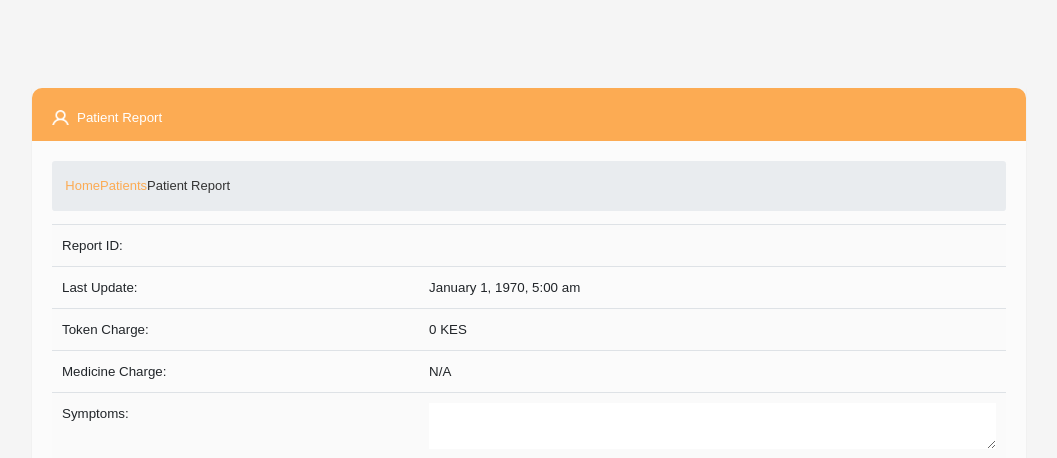
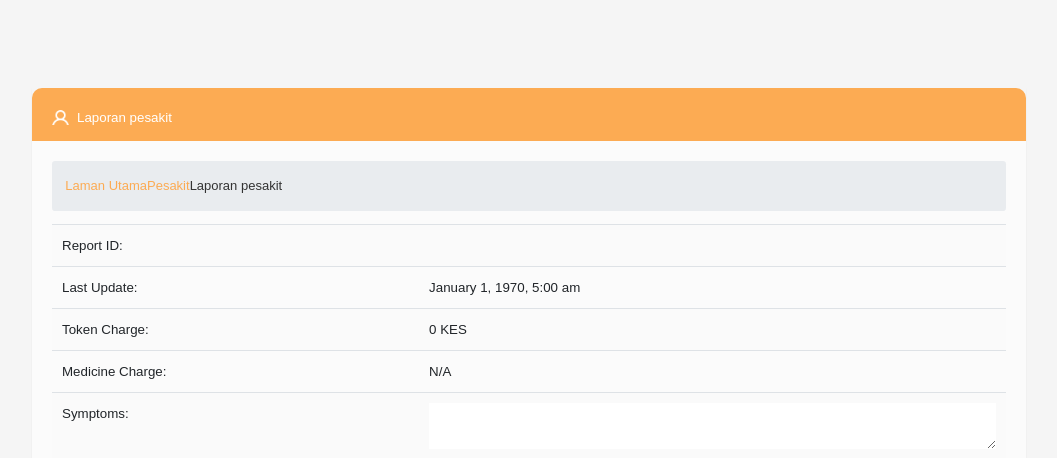
Before and after one commit to booyen/QMUMK, a PHP site: page /patients/reports.php in a window 1280 px wide. Shown: the part 52-510 px from the top of the page, without its empty margins (111-1168 px from the left). Run offline with PHP 8.4, Linux system fonts and the light colour scheme; a user stored in the database is signed in; data comes from the database, SQL or seed files in the repository; data that the repository does not hold is empty; some libraries are stand-ins or nearby versions.

Commit message:
update to local language

```diff
--- a/patients/reports.php
+++ b/patients/reports.php
@@ -8,12 +8,12 @@
 
 <div id="patient-report" class="container page">
 <div class="panel panel-default">
-<div class="panel-heading theme-patients"><span class="inlineicon patients-mini">Patient Report</span></div>
+<div class="panel-heading theme-patients"><span class="inlineicon patients-mini">Laporan pesakit</span></div>
 <div class="panel-body">
 <ol class="breadcrumb link-patients">
-  <li><a href="../dashboard"><i class="glyphicon glyphicon-home"></i>Home</a></li>
-  <li><a href="../patients/">Patients</a></li>
-  <li class="active">Patient Report</li>
+  <li><a href="../dashboard"><i class="glyphicon glyphicon-home"></i>Laman Utama</a></li>
+  <li><a href="../patients/">Pesakit</a></li>
+  <li class="active">Laporan pesakit</li>
 </ol>
 
 	<?php
```
